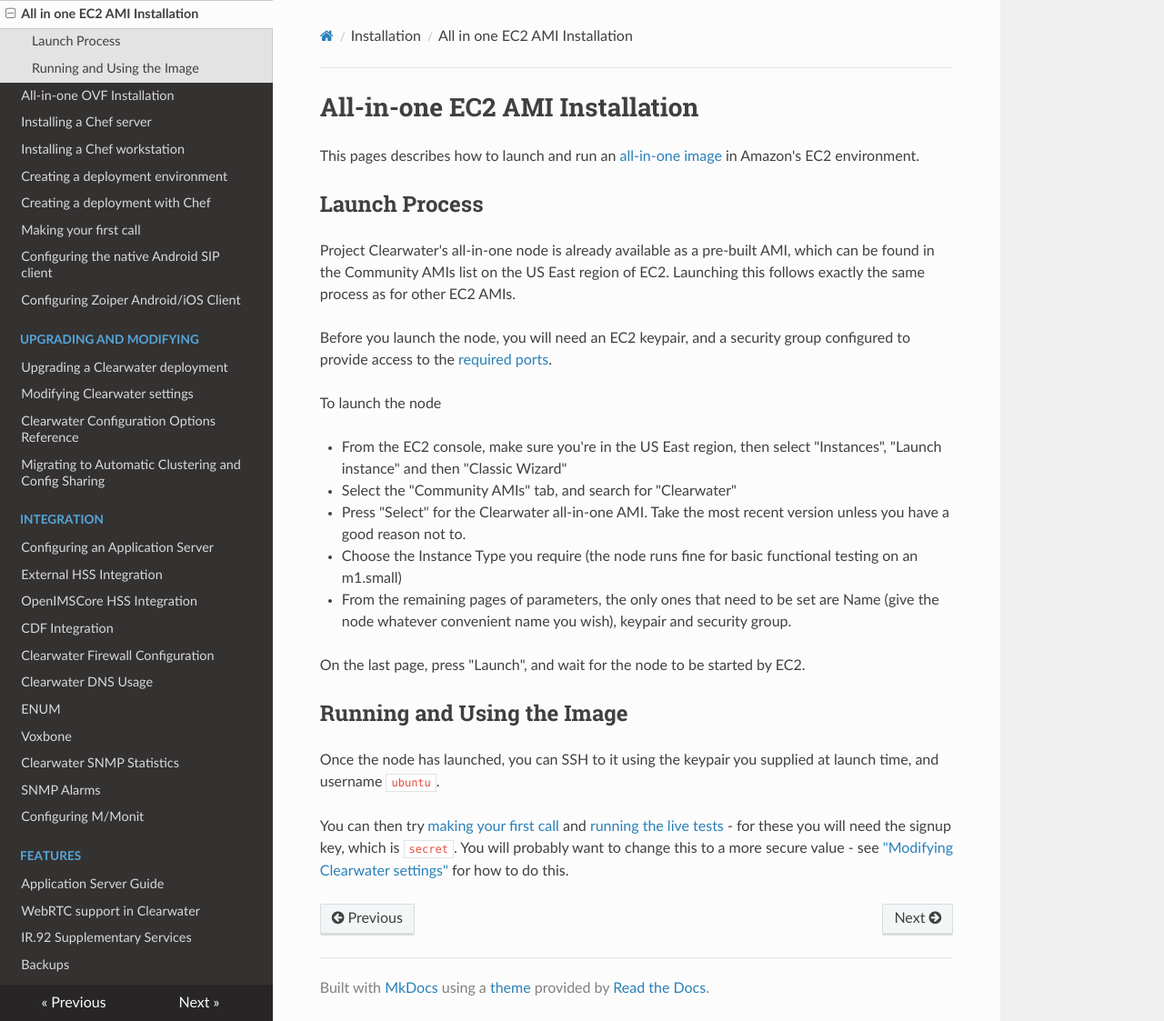
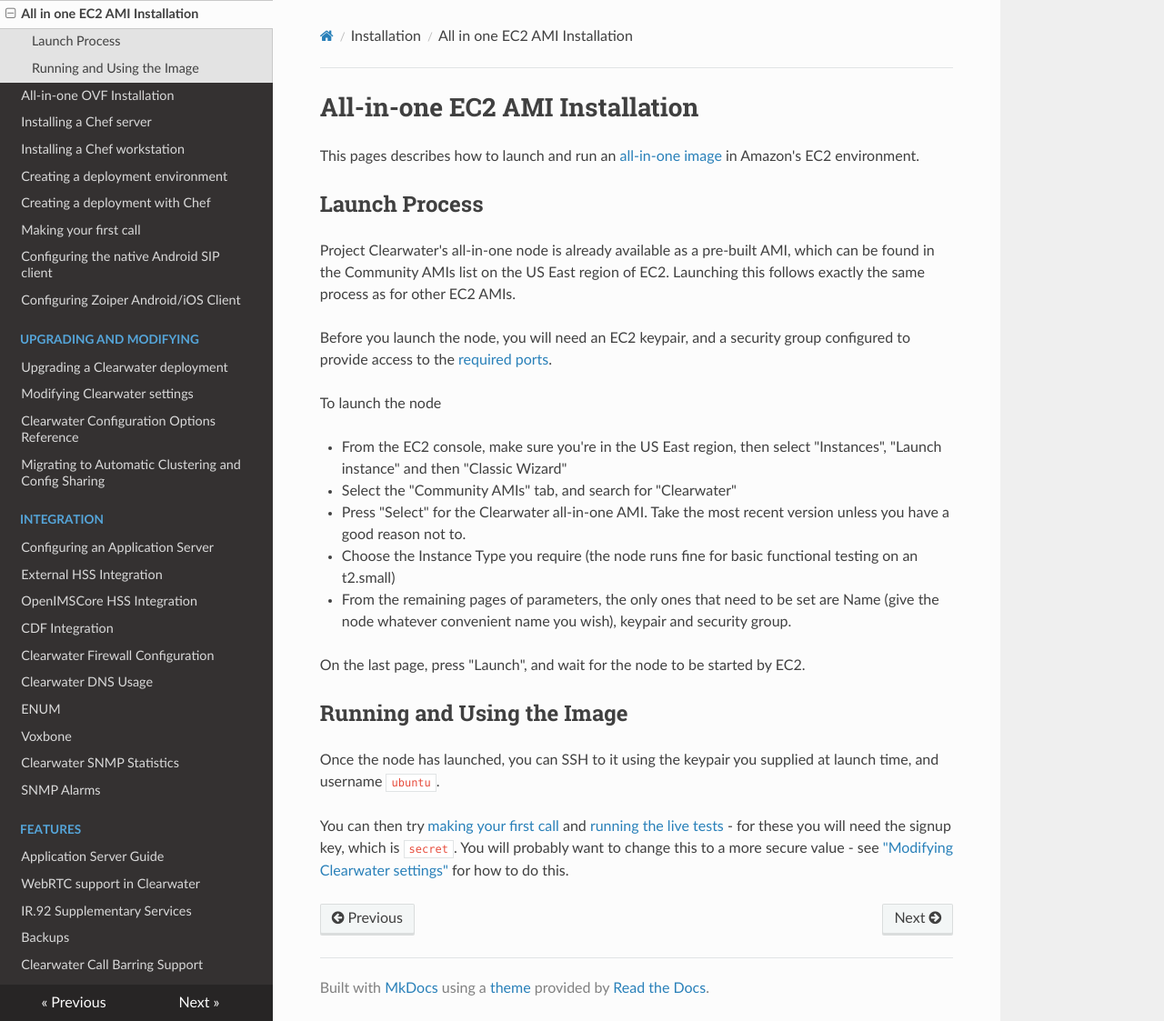
Before and after one commit to Metaswitch/clearwater-readthedocs, an MkDocs documentation site: the page built from docs/All_in_one_EC2_AMI_Installation.md, in a window 1280 px wide and 1123 px high. Shown: the whole window at 91% size. Built offline with MkDocs 1.6.1, drawn with Linux system fonts in a browser that asks for light colours; nearby versions of some CDN libraries; old or Windows-style settings are respelled for this version of MkDocs.

Commit message:
Remove m1.small references

```diff
--- a/docs/All_in_one_EC2_AMI_Installation.md
+++ b/docs/All_in_one_EC2_AMI_Installation.md
@@ -13,7 +13,7 @@ To launch the node
 *  From the EC2 console, make sure you're in the US East region, then select "Instances", "Launch instance" and then "Classic Wizard"
 *  Select the "Community AMIs" tab, and search for "Clearwater"
 *  Press "Select" for the Clearwater all-in-one AMI. Take the most recent version unless you have a good reason not to.
-*  Choose the Instance Type you require (the node runs fine for basic functional testing on an m1.small)
+*  Choose the Instance Type you require (the node runs fine for basic functional testing on an t2.small)
 *  From the remaining pages of parameters, the only ones that need to be set are Name (give the node whatever convenient name you wish), keypair and security group.
 
 On the last page, press "Launch", and wait for the node to be started by EC2.
--- a/mkdocs.yml
+++ b/mkdocs.yml
@@ -40,7 +40,6 @@ pages:
 - ['Voxbone.md', 'Integration', 'Voxbone']
 - ['Clearwater_SNMP_Statistics.md', 'Integration', 'Clearwater SNMP Statistics']
 - ['SNMP_Alarms.md', 'Integration', 'SNMP Alarms']
-- ['Configuring_MMonit.md', 'Integration', 'Configuring M/Monit']
 
 # Features:
 - ['Application_Server_Guide.md', 'Features', 'Application Server Guide']
```
Also changed, not shown: docs/Configuring_MMonit.md (deleted, +0 -23 lines), docs/Old_Manual_Install.md (+1 -1 lines).
